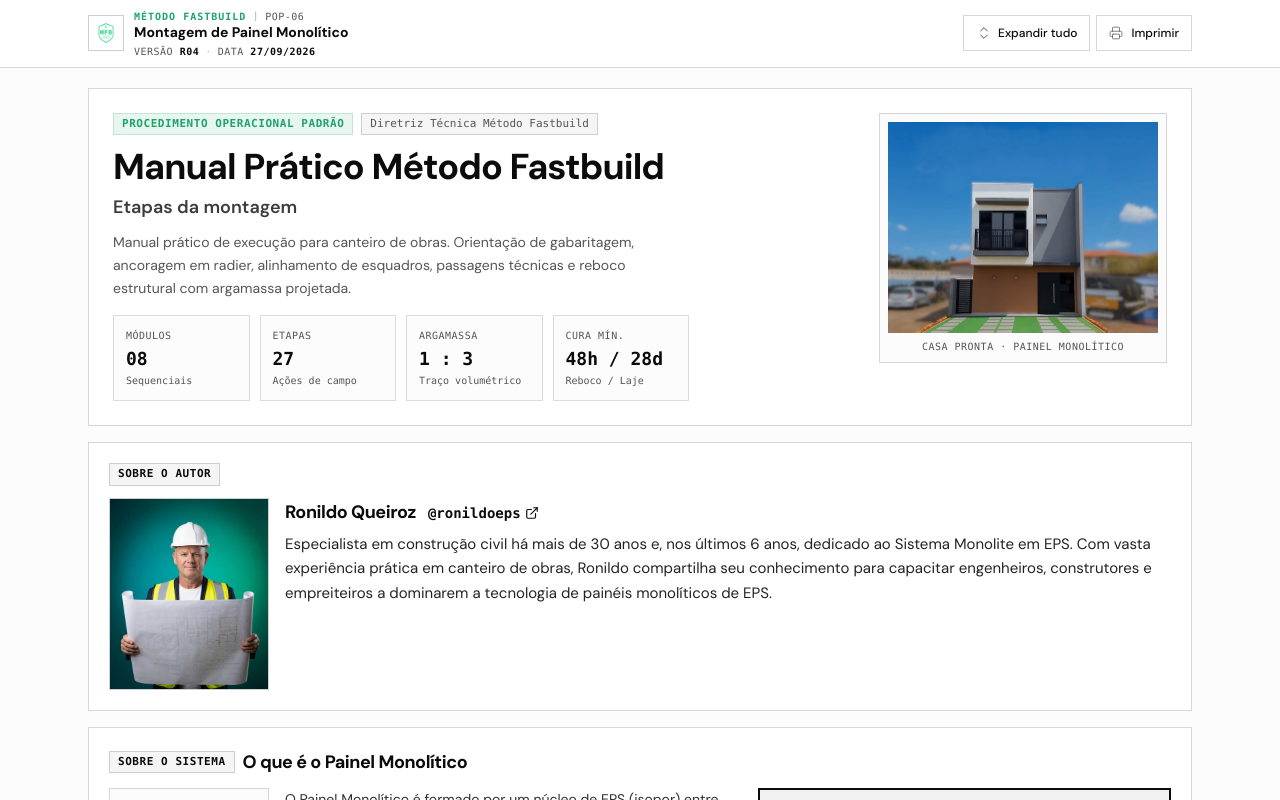
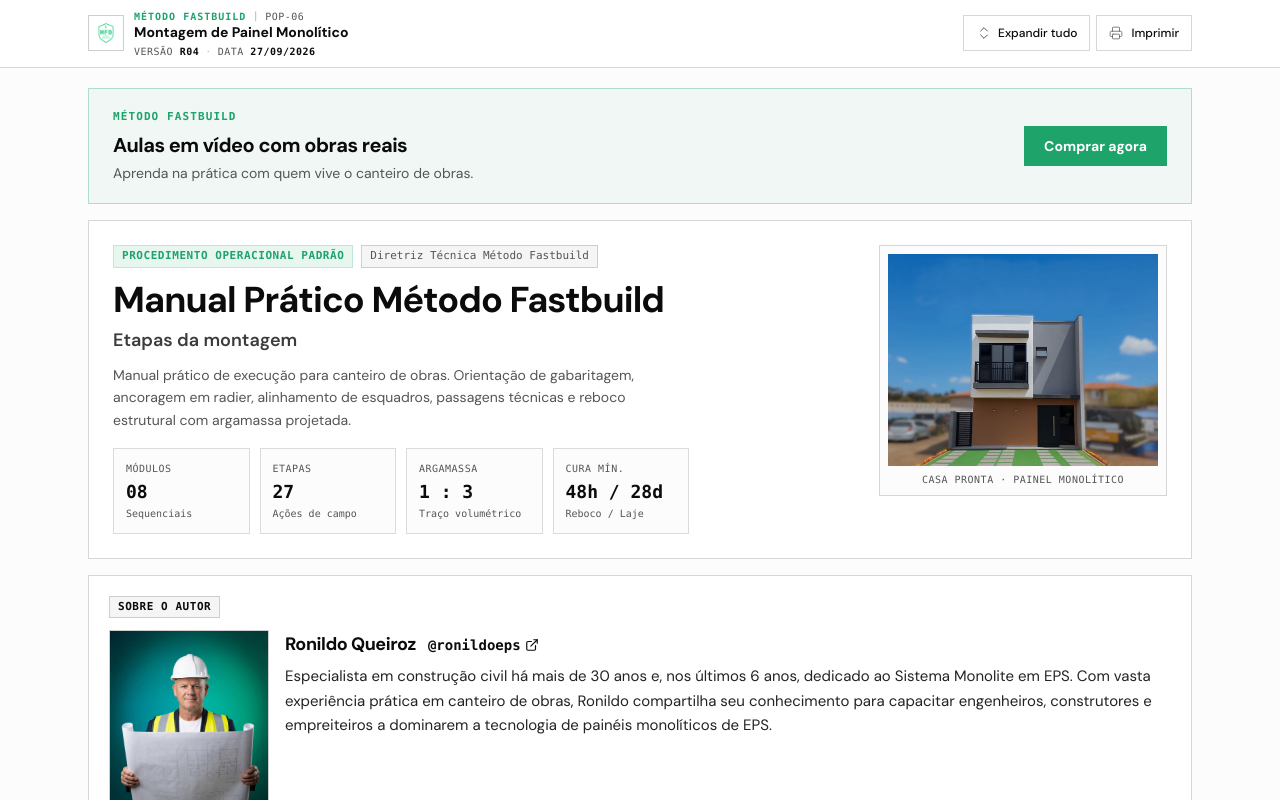
Before and after one commit to gabrieloevangelista/pop-metodo-fastbuild, a Next.js app: page / in a window 1280 px wide. Shown: the top 800 px of the page. Built offline with nearby package versions, Linux system fonts and the light colour scheme.

Commit message:
Adicionar anúncios do Método FASTBUILD

```diff
--- a/app/page.tsx
+++ b/app/page.tsx
@@ -417,6 +417,20 @@ export default function Page() {
  </header>
 
  <div className="max-w-6xl mx-auto px-3 sm:px-4 lg:px-6 py-3 md:py-5 flex flex-col gap-3 md:gap-4">
+ {/* Anúncio do Método Fastbuild */}
+ <section className="border border-accent/30 bg-accent/5 px-4 py-4 md:px-6 md:py-5" aria-label="Publicidade do Método FASTBUILD">
+ <div className="flex flex-col md:flex-row md:items-center md:justify-between gap-4">
+ <div>
+ <p className="text-[11px] font-mono font-semibold uppercase tracking-widest text-accent mb-1.5">Método FASTBUILD</p>
+ <h2 className="text-lg md:text-xl font-bold tracking-tight text-foreground text-balance">Aulas em vídeo com obras reais</h2>
+ <p className="text-sm text-muted-foreground mt-1">Aprenda na prática com quem vive o canteiro de obras.</p>
+ </div>
+ <a href="https://pay.kiwify.com.br/OQfdq7A" target="_blank" rel="noopener noreferrer" className="inline-flex shrink-0 items-center justify-center bg-accent px-5 py-2.5 text-sm font-bold text-accent-foreground transition-colors hover:bg-accent/90 focus-visible:outline-none focus-visible:ring-2 focus-visible:ring-accent focus-visible:ring-offset-2">
+ Comprar agora
+ </a>
+ </div>
+ </section>
+
  {/* Banner Técnico da Norma / Documentação */}
  <section className="rounded-none border border-border/80 bg-card relative overflow-hidden">
  <div className="p-4 md:p-6 flex flex-col md:flex-row md:items-start justify-between gap-4 md:gap-6">
@@ -832,6 +846,20 @@ export default function Page() {
  )}
  </section>
 
+ {/* Anúncio do Método Fastbuild — encerramento */}
+ <section className="border border-accent/30 bg-accent/5 px-4 py-4 md:px-6 md:py-5 mb-3" aria-label="Publicidade do Método FASTBUILD">
+ <div className="flex flex-col md:flex-row md:items-center md:justify-between gap-4">
+ <div>
+ <p className="text-[11px] font-mono font-semibold uppercase tracking-widest text-accent mb-1.5">Método FASTBUILD</p>
+ <h2 className="text-lg md:text-xl font-bold tracking-tight text-foreground text-balance">Aulas em vídeo com obras reais</h2>
+ <p className="text-sm text-muted-foreground mt-1">Aprenda na prática com quem vive o canteiro de obras.</p>
+ </div>
+ <a href="https://pay.kiwify.com.br/OQfdq7A" target="_blank" rel="noopener noreferrer" className="inline-flex shrink-0 items-center justify-center bg-accent px-5 py-2.5 text-sm font-bold text-accent-foreground transition-colors hover:bg-accent/90 focus-visible:outline-none focus-visible:ring-2 focus-visible:ring-accent focus-visible:ring-offset-2">
+ Comprar agora
+ </a>
+ </div>
+ </section>
+
  {/* Rodapé Técnico de Engenharia */}
  <footer className="border-t border-border/80 pt-4 pb-2 flex flex-col sm:flex-row items-center justify-between gap-3 text-xs text-muted-foreground">
  <div className="flex items-center gap-2.5">
```
